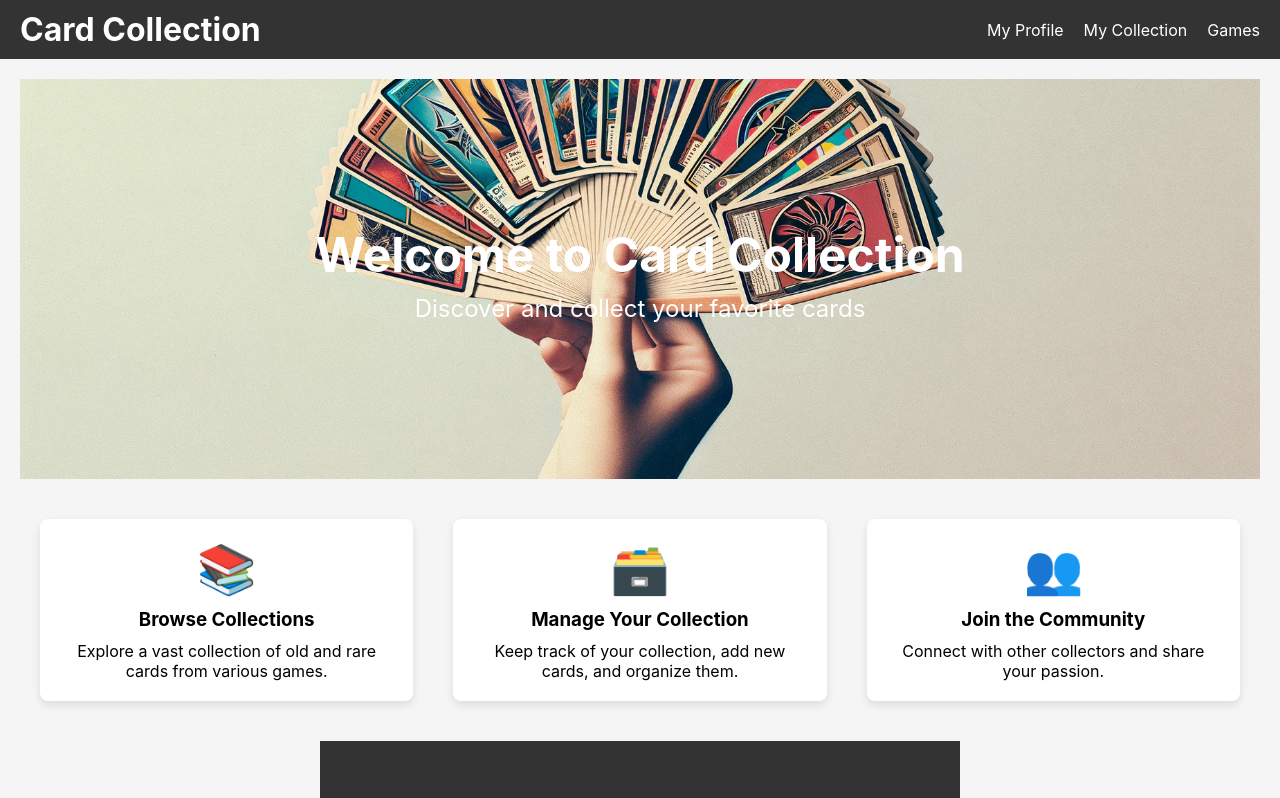
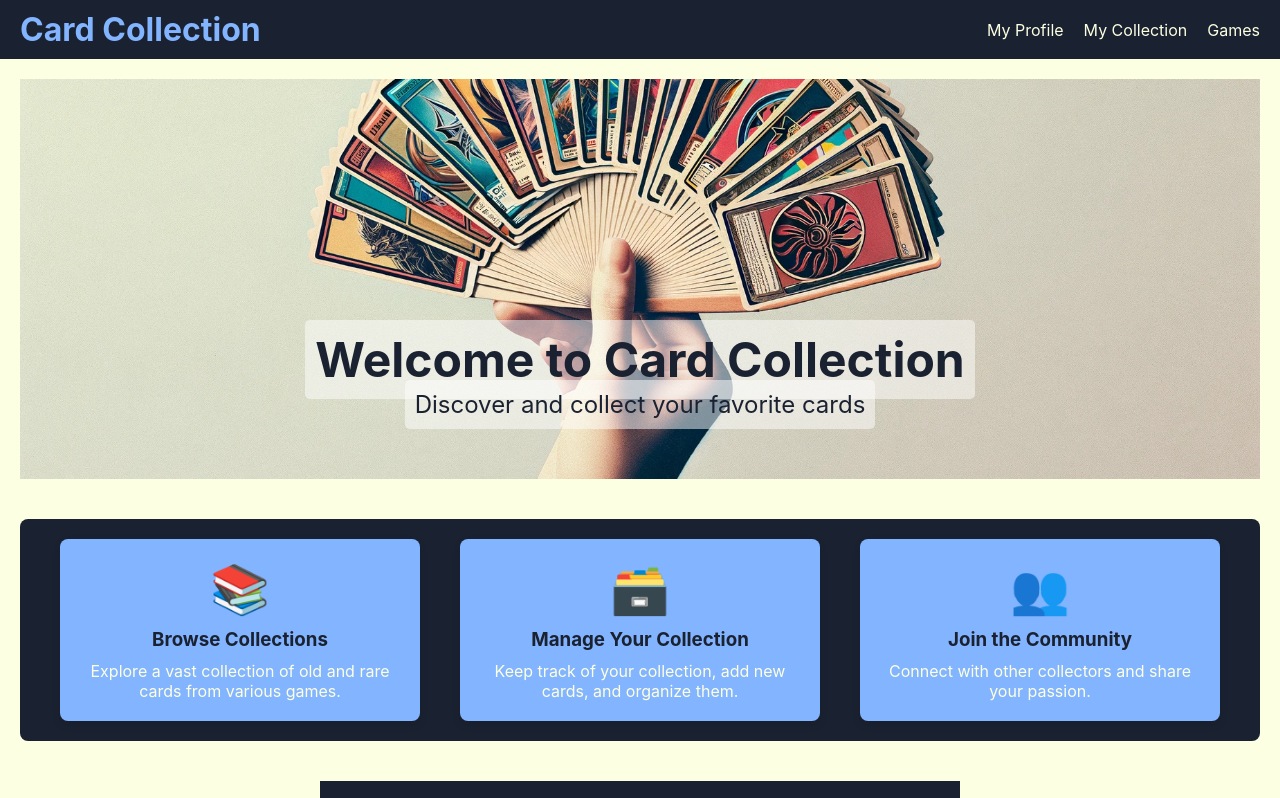
Before and after one commit to AnthonyMillerGit/ccg-collection, a React (Create React App) app in the folder front-end/: page / in a window 1280 px wide. Shown: the top 798 px of the page. Built offline with nearby package versions, Linux system fonts and the light colour scheme.

Commit message:
introduce color pallete to landing page

```diff
--- a/front-end/public/index.html
+++ b/front-end/public/index.html
@@ -5,39 +5,13 @@
     <link rel="icon" href="%PUBLIC_URL%/favicon.ico" />
     <meta name="viewport" content="width=device-width, initial-scale=1" />
     <meta name="theme-color" content="#000000" />
-    <meta
-      name="description"
-      content="Web site created using create-react-app"
-    />
+    <meta name="description" content="Card Collection App" />
     <link rel="apple-touch-icon" href="%PUBLIC_URL%/logo192.png" />
-    <!--
-      manifest.json provides metadata used when your web app is installed on a
-      user's mobile device or desktop. See https://developers.google.com/web/fundamentals/web-app-manifest/
-    -->
     <link rel="manifest" href="%PUBLIC_URL%/manifest.json" />
-    <!--
-      Notice the use of %PUBLIC_URL% in the tags above.
-      It will be replaced with the URL of the `public` folder during the build.
-      Only files inside the `public` folder can be referenced from the HTML.
-
-      Unlike "/favicon.ico" or "favicon.ico", "%PUBLIC_URL%/favicon.ico" will
-      work correctly both with client-side routing and a non-root public URL.
-      Learn how to configure a non-root public URL by running `npm run build`.
-    -->
-    <title>React App</title>
+    <title>Card Collection App</title>
   </head>
   <body>
     <noscript>You need to enable JavaScript to run this app.</noscript>
     <div id="root"></div>
-    <!--
-      This HTML file is a template.
-      If you open it directly in the browser, you will see an empty page.
-
-      You can add webfonts, meta tags, or analytics to this file.
-      The build step will place the bundled scripts into the <body> tag.
-
-      To begin the development, run `npm start` or `yarn start`.
-      To create a production bundle, use `npm run build` or `yarn build`.
-    -->
   </body>
-</html>
+</html>x
--- a/front-end/src/App.css
+++ /dev/null
@@ -1,24 +0,0 @@
-/* src/App.css */
-.App {
-  text-align: center;
-}
-
-.App-logo {
-  height: 40vmin;
-  pointer-events: none;
-}
-
-.App-header {
-  background-color: #282c34;
-  min-height: 100vh;
-  display: flex;
-  flex-direction: column;
-  align-items: center;
-  justify-content: center;
-  font-size: calc(10px + 2vmin);
-  color: white;
-}
-
-.App-link {
-  color: #61dafb;
-}
--- a/front-end/src/App.js
+++ b/front-end/src/App.js
@@ -1,72 +1,25 @@
 // src/App.js
-import React, { useEffect, useState } from 'react';
-import './App.css';
-import Card from './components/Card';
-import SearchForm from './components/SearchForm';
-import { fetchCards, searchCards } from './api';
-import GlobalStyle from './styles/globalStyles';
-import styled from 'styled-components';
-
-const CardGrid = styled.div`
-  display: flex;
-  flex-wrap: wrap;
-  justify-content: center;
-  gap: 20px;
-  padding: 20px;
-`;
+import React from 'react';
+import { BrowserRouter as Router, Route, Routes } from 'react-router-dom';
+import GlobalStyle from './styles/globalStyle';
+import LandingPage from './components/LandingPage';
+import ProfilePage from './components/ProfilePage';
+import CollectionPage from './components/CollectionPage';
+import GamesPage from './components/GamesPage';
 
 const App = () => {
-  const [cards, setCards] = useState([]);
-  const [page, setPage] = useState(1);
-  const [pageSize] = useState(20);
-
-  useEffect(() => {
-    const getCards = async () => {
-      try {
-        const data = await fetchCards(page, pageSize);
-        setCards(data);
-      } catch (error) {
-        console.error("Error fetching cards:", error);
-      }
-    };
-
-    getCards();
-  }, [page, pageSize]);
-
-  const handleNextPage = () => {
-    setPage((prevPage) => prevPage + 1);
-  };
-
-  const handlePreviousPage = () => {
-    setPage((prevPage) => (prevPage > 1 ? prevPage - 1 : 1));
-  };
-
-  const handleSearch = async (query) => {
-    try {
-      const data = await searchCards(query);
-      setCards(data);
-    } catch (error) {
-      console.error("Error searching cards:", error);
-    }
-  };
-
   return (
-    <div className="App">
+    <>
       <GlobalStyle />
-      <h1>Card Collection</h1>
-      <SearchForm onSearch={handleSearch} />
-      <CardGrid>
-        {cards.map((card) => (
-          <Card key={card.id} name={card.name} imageUrl={card.image_uris ? card.image_uris.small : ''} text={card.oracle_text} />
-        ))}
-      </CardGrid>
-      <div>
-        <button onClick={handlePreviousPage} disabled={page === 1}>
-          Previous
-        </button>
-        <button onClick={handleNextPage}>Next</button>
-      </div>
-    </div>
+      <Router>
+        <Routes>
+          <Route path="/" element={<LandingPage />} />
+          <Route path="/profile" element={<ProfilePage />} />
+          <Route path="/collection" element={<CollectionPage />} />
+          <Route path="/games" element={<GamesPage />} />
+        </Routes>
+      </Router>
+    </>
   );
 };
 
--- a/front-end/src/components/Card.js
+++ b/front-end/src/components/Card.js
@@ -3,12 +3,13 @@ import React from 'react';
 import styled from 'styled-components';
 
 const CardContainer = styled.div`
-  border: 1px solid #ccc;
+  border: 1px solid var(--color-secondary);
   padding: 20px;
   margin: 20px;
   border-radius: 8px;
-  box-shadow: 0 4px 8px rgba(0,0,0,0.1);
+  box-shadow: 0 4px 8px rgba(0, 0, 0, 0.1);
   max-width: 250px;
+  background-color: var(--color-light-bg);
 `;
 
 const CardImage = styled.img`
@@ -25,11 +26,13 @@ const CardTitle = styled.h3`
   margin: 0 0 10px;
   font-size: 1.2em;
   text-align: center;
+  color: var(--color-dark-bg);
 `;
 
 const CardText = styled.p`
   font-size: 0.9em;
   text-align: center;
+  color: var(--color-dark-bg);
 `;
 
 const Card = ({ name, imageUrl, text }) => {
--- a/front-end/src/components/Header.js
+++ b/front-end/src/components/Header.js
@@ -4,7 +4,7 @@ import { Link } from 'react-router-dom';
 import styled from 'styled-components';
 
 const HeaderContainer = styled.header`
-  background-color: #333;
+  background-color: #1A2130;  // Dark Background
   padding: 10px 20px;
   display: flex;
   justify-content: space-between;
@@ -12,7 +12,7 @@ const HeaderContainer = styled.header`
 `;
 
 const Logo = styled.h1`
-  color: white;
+  color: #83B4FF;  // Primary Color
   margin: 0;
 `;
 
@@ -22,11 +22,11 @@ const Nav = styled.nav`
 `;
 
 const NavLink = styled(Link)`
-  color: white;
+  color: #FDFFE2;  // Light Background Color
   text-decoration: none;
   font-size: 1em;
   &:hover {
-    text-decoration: underline;
+    color: #83B4FF;  // Primary Color
   }
 `;
 
--- a/front-end/src/components/LandingPage.js
+++ b/front-end/src/components/LandingPage.js
@@ -9,7 +9,7 @@ const LandingContainer = styled.div`
   flex-direction: column;
   align-items: center;
   text-align: center;
-  background-color: #f5f5f5;
+  background-color: #FDFFE2;  // Light Background Color
   padding: 20px;
 `;
 
@@ -21,50 +21,78 @@ const HeroSection = styled.div`
   flex-direction: column;
   justify-content: center;
   align-items: center;
-  color: white;
+  color: #1A2130;  // Dark Background Color for text
+  background-color: #1A2130;  // Dark Background Color
+  padding: 20px;  // Add padding to ensure text doesn't touch the edges
+  position: relative;  // Enable absolute positioning for text elements
 `;
 
 const HeroTitle = styled.h1`
   font-size: 3em;
   margin: 0;
+  color: #1A2130;  // Dark Background Color for text
+  background-color: rgba(255, 255, 255, 0.5);  // Softer light background with opacity for better contrast
+  padding: 10px;
+  border-radius: 5px;
+  position: absolute;  // Absolute positioning to control placement
+  bottom: 20%;  // Move text box down
 `;
 
 const HeroSubtitle = styled.p`
   font-size: 1.5em;
   margin: 10px 0;
+  color: #1A2130;  // Dark Background Color for text
+  background-color: rgba(255, 255, 255, 0.5);  // Softer light background with opacity for better contrast
+  padding: 10px;
+  border-radius: 5px;
+  position: absolute;  // Absolute positioning to control placement
+  bottom: 10%;  // Move text box down
 `;
 
 const FeaturesSection = styled.div`
   display: flex;
   justify-content: space-around;
   margin: 40px 0;
+  background-color: #1A2130;  // Match testimonial section background color
+  padding: 20px;
+  border-radius: 8px;
+  color: #FDFFE2;  // Light Background Color for text
 `;
 
 const Feature = styled.div`
   flex: 1;
   margin: 0 20px;
   padding: 20px;
-  background-color: white;
+  background-color: #83B4FF;  // Primary Color
   border-radius: 8px;
   box-shadow: 0 4px 8px rgba(0, 0, 0, 0.1);
+  transition: transform 0.3s, box-shadow 0.3s;
+
+  &:hover {
+    transform: translateY(-5px);
+    box-shadow: 0 8px 16px rgba(0, 0, 0, 0.2);
+  }
 `;
 
 const FeatureIcon = styled.div`
   font-size: 3em;
   margin-bottom: 10px;
+  color: #1A2130;  // Dark Background Color
 `;
 
 const FeatureTitle = styled.h3`
   margin: 0 0 10px;
+  color: #1A2130;  // Dark Background Color
 `;
 
 const FeatureDescription = styled.p`
   margin: 0;
+  color: #FDFFE2;  // Light Background Color for text
 `;
 
 const TestimonialsSection = styled.div`
-  background-color: #333;
-  color: white;
+  background-color: #1A2130;  // Dark Background Color
+  color: #FDFFE2;  // Light Background Color
   padding: 40px 20px;
 `;
 
@@ -91,12 +119,12 @@ const CTAButton = styled.button`
   padding: 10px 20px;
   font-size: 1.2em;
   cursor: pointer;
-  background-color: #007bff;
-  color: white;
+  background-color: #83B4FF;  // Primary Color
+  color: #FDFFE2;  // Light Background Color
   border: none;
   border-radius: 5px;
   &:hover {
-    background-color: #0056b3;
+    background-color: #5A72A0;  // Secondary Color
   }
 `;
 
--- a/front-end/src/index.css
+++ /dev/null
@@ -1,14 +0,0 @@
-/* src/index.css */
-body {
-  margin: 0;
-  font-family: -apple-system, BlinkMacSystemFont, 'Segoe UI', 'Roboto', 'Oxygen',
-    'Ubuntu', 'Cantarell', 'Fira Sans', 'Droid Sans', 'Helvetica Neue',
-    sans-serif;
-  -webkit-font-smoothing: antialiased;
-  -moz-osx-font-smoothing: grayscale;
-}
-
-code {
-  font-family: source-code-pro, Menlo, Monaco, Consolas, 'Courier New',
-    monospace;
-}
--- a/front-end/src/index.js
+++ b/front-end/src/index.js
@@ -1,12 +1,13 @@
 // src/index.js
 import React from 'react';
 import ReactDOM from 'react-dom';
-import './index.css';
-import RoutesComponent from './routes';
+import App from './App';
+import GlobalStyle from './styles/globalStyle';
 
 ReactDOM.render(
-  <React.StrictMode>
-    <RoutesComponent />
-  </React.StrictMode>,
+  <>
+    <GlobalStyle />
+    <App />
+  </>,
   document.getElementById('root')
 );
--- a/front-end/src/styles/globalStyles.js
+++ b/front-end/src/styles/globalStyle.js
@@ -1,9 +1,17 @@
-// src/styles/globalStyles.js
+// src/styles/globalStyle.js
 import { createGlobalStyle } from 'styled-components';
 
 const GlobalStyle = createGlobalStyle`
+  :root {
+    --color-light-bg: #FDFFE2;
+    --color-primary: #83B4FF;
+    --color-secondary: #5A72A0;
+    --color-dark-bg: #1A2130;
+  }
+
   body {
     margin: 0;
+    padding: 0;
     font-family: -apple-system, BlinkMacSystemFont, 'Segoe UI', 'Roboto', 'Oxygen',
       'Ubuntu', 'Cantarell', 'Fira Sans', 'Droid Sans', 'Helvetica Neue',
       sans-serif;
@@ -11,9 +19,8 @@ const GlobalStyle = createGlobalStyle`
     -moz-osx-font-smoothing: grayscale;
   }
 
-  code {
-    font-family: source-code-pro, Menlo, Monaco, Consolas, 'Courier New',
-      monospace;
+  * {
+    box-sizing: border-box;
   }
 `;
 
```
